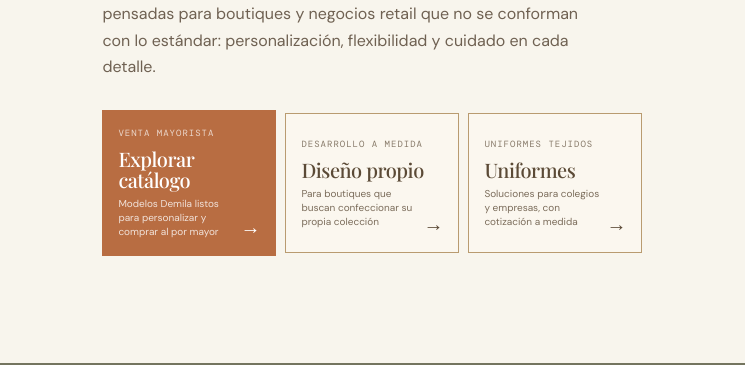
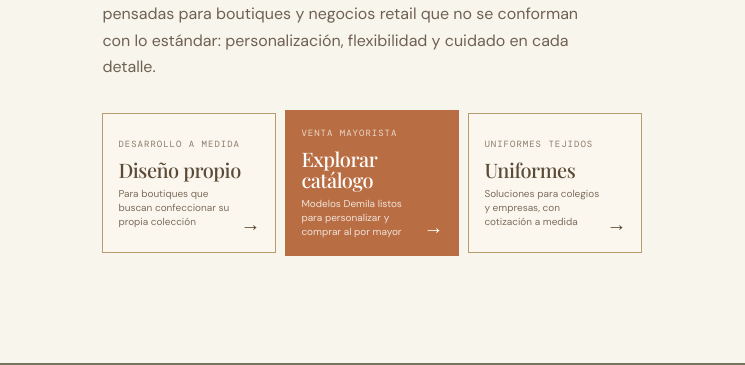
Before and after one commit to hernancampos6/demila, a plain HTML site: page index.html in a window 1280 px wide. Shown: the part 443-808 px from the top of the page, 0-745 px from the left. Drawn offline with nearby package versions, Linux system fonts and the light colour scheme; grey boxes are pictures that could not be loaded; a web font is replaced by a local one.

Commit message:
Reordenar tarjetas del hero: Diseño propio primero, luego Explorar catálogo

```diff
--- a/index.html
+++ b/index.html
@@ -30,7 +30,7 @@
           <p class="eyebrow">LIMA, PERÚ · MÁS DE 38 AÑOS</p>
           <h1>Tejidos que llevan <em>tu marca</em> más lejos.</h1>
           <p class="hero-text">Diseñamos y producimos colecciones en tejido de punto pensadas para boutiques y negocios retail que no se conforman con lo estándar: personalización, flexibilidad y cuidado en cada detalle.</p>
-          <div class="hero-actions" aria-label="Elige cómo empezar"><a class="hero-path hero-path-primary" href="#catalogo"><span>VENTA MAYORISTA</span><strong>Explorar catálogo</strong><small>Modelos Demila listos para personalizar y comprar al por mayor</small><b>→</b></a><a class="hero-path" href="#personalizado"><span>DESARROLLO A MEDIDA</span><strong>Diseño propio</strong><small>Para boutiques que buscan confeccionar su propia colección</small><b>→</b></a><a class="hero-path" href="#uniformes"><span>UNIFORMES TEJIDOS</span><strong>Uniformes</strong><small>Soluciones para colegios y empresas, con cotización a medida</small><b>→</b></a></div>
+          <div class="hero-actions" aria-label="Elige cómo empezar"><a class="hero-path" href="#personalizado"><span>DESARROLLO A MEDIDA</span><strong>Diseño propio</strong><small>Para boutiques que buscan confeccionar su propia colección</small><b>→</b></a><a class="hero-path hero-path-primary" href="#catalogo"><span>VENTA MAYORISTA</span><strong>Explorar catálogo</strong><small>Modelos Demila listos para personalizar y comprar al por mayor</small><b>→</b></a><a class="hero-path" href="#uniformes"><span>UNIFORMES TEJIDOS</span><strong>Uniformes</strong><small>Soluciones para colegios y empresas, con cotización a medida</small><b>→</b></a></div>
         </div>
         <div class="hero-image hero-carousel" aria-label="Colección de tejidos DEMILA">
           <img class="hero-slide is-active" src="assets/hero/codex-clipboard-fe7ce683-69ef-4828-a089-26eab7d98be6.jpg" alt="Cardigan verde de punto DEMILA" />
```
